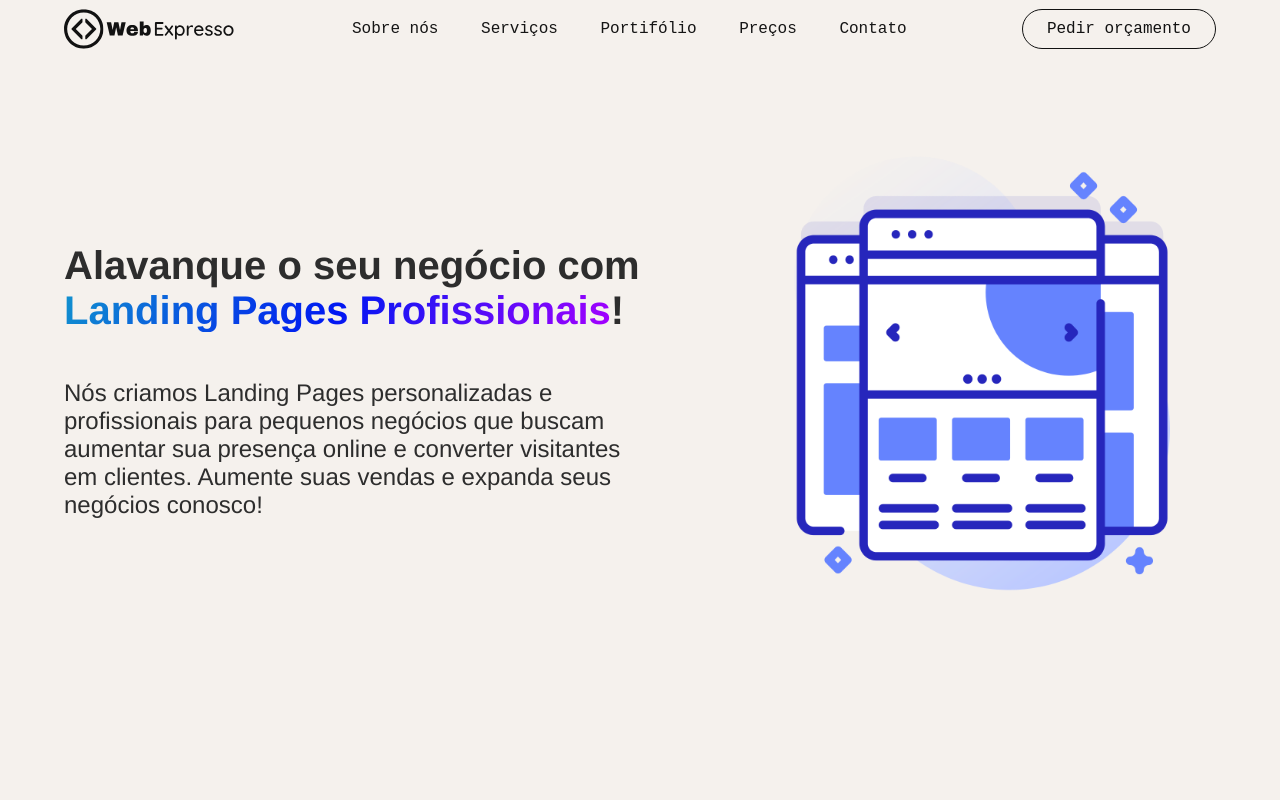
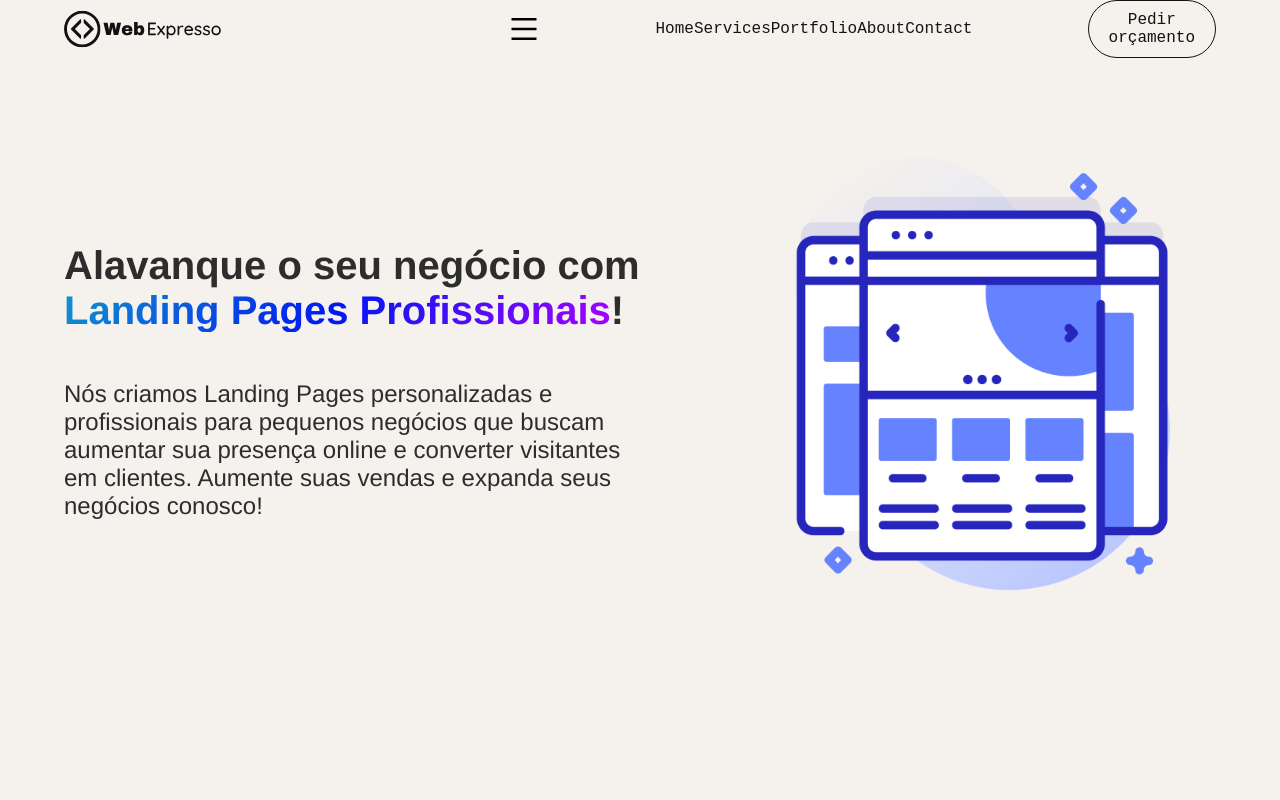
Before and after one commit to Raphael-Soares/WebExpresso, a React (Vite) app: page / in a window 1280 px wide. Shown: the top 800 px of the page. Built offline with nearby package versions, Linux system fonts and the light colour scheme.

Commit message:
Navbar resposiva

```diff
--- a/package.json
+++ b/package.json
@@ -9,6 +9,8 @@
     "preview": "vite preview"
   },
   "dependencies": {
+    "@emailjs/browser": "^3.10.0",
+    "email-js": "^2.0.2",
     "react": "^18.2.0",
     "react-dom": "^18.2.0",
     "react-icon": "^1.0.0",
--- a/src/App.jsx
+++ b/src/App.jsx
@@ -2,13 +2,14 @@ import React from "react";
 
 import Navbar from "./components/Navbar";
 import Header from "./components/Header";
+import Footer from "./components/Footer";
 
 import SobreLandingPages from "./pages/SobreLandingPages";
 import Servicos from "./pages/Servicos";
 import Portfolio from "./pages/Portifolio";
 import Sobre from "./pages/Sobre";
 import Preco from "./pages/Preco";
-import Footer from "./components/Footer";
+import Form from "./pages/Form";
 
 function App() {
     return (
@@ -35,6 +36,8 @@ function App() {
                 <Preco />
             </div>
 
+            <Form />
+
             <Footer />
         </div>
     );
--- a/src/components/Header.jsx
+++ b/src/components/Header.jsx
@@ -11,6 +11,15 @@ const Container = styled.div`
     background-color: #f5f1edff;
     height: 80vh;
     padding: 0 5vw;
+
+    @media (max-width: 768px) {
+        flex-direction: column;
+        height: 100vh;
+    }
+
+    @media (max-width: 480px) {
+        padding: 0 2vw;
+    }
 `;
 
 const Content = styled.div`
--- a/src/components/Navbar.jsx
+++ b/src/components/Navbar.jsx
@@ -1,8 +1,10 @@
-import React from "react";
+import { useState } from "react";
 
 import logo from "../assets/logodark.svg";
 
 import styled from "styled-components";
+
+import { AiOutlineMenu } from "react-icons/ai";
 
 const Container = styled.nav`
     background-color: #f5f1edff;
@@ -16,10 +18,14 @@ const Container = styled.nav`
     gap: 10%;
 
     font-family: "Courier New", Courier, monospace;
+
+    @media (max-width: 768px) {
+        flex-direction: column;
+    }
 `;
 
 const Logo = styled.img`
-    width: 15%;
+    width: 10em;
 `;
 
 const Menu = styled.div`
@@ -28,7 +34,12 @@ const Menu = styled.div`
     justify-content: space-between;
     align-items: center;
 
-    /* border: solid 1px; */
+    @media (max-width: 768px) {
+        flex-direction: column;
+        align-items: flex-start;
+
+        width: 100%;
+    }
 `;
 
 const MenuItem = styled.div`
@@ -36,6 +47,12 @@ const MenuItem = styled.div`
     cursor: pointer;
     font-size: 16px;
     font-weight: 500;
+
+    @media (max-width: 768px) {
+        margin: 10px 0;
+        font-family: "Helvetica", sans-serif;
+        font-size: 18px;
+    }
 `;
 
 const MenuButton = styled.button`
@@ -52,20 +69,40 @@ const MenuButton = styled.button`
     font-size: 16px;
 
     font-family: "Courier New", Courier, monospace;
+
+    @media (max-width: 768px) {
+        width: 100%;
+    }
 `;
 
 function Navbar() {
+    const [menuOpen, setMenuOpen] = useState(true);
+
     return (
         <Container>
-            <Logo src={logo} />
-            <Menu>
-                <MenuItem href="#about">Sobre nós</MenuItem>
-                <MenuItem href="#">Serviços</MenuItem>
-                <MenuItem href="#">Portifólio</MenuItem>
+            <div
+                style={{
+                    display: "flex",
+                    justifyContent: "space-between",
+                    alignItems: "center",
+                    gap: "10px",
+                    width: "100%",
+                }}
+            >
+                <Logo src={logo} />
 
-                <MenuItem href="#">Preços</MenuItem>
-                <MenuItem href="#">Contato</MenuItem>
-            </Menu>
+                <AiOutlineMenu size="2em" onClick={() => setMenuOpen(!menuOpen)} />
+            </div>
+
+            {menuOpen && (
+                <Menu>
+                    <MenuItem>Home</MenuItem>
+                    <MenuItem>Services</MenuItem>
+                    <MenuItem>Portfolio</MenuItem>
+                    <MenuItem>About</MenuItem>
+                    <MenuItem>Contact</MenuItem>
+                </Menu>
+            )}
             <MenuButton>Pedir orçamento</MenuButton>
         </Container>
     );
--- a/src/pages/Form.jsx
+++ b/src/pages/Form.jsx
@@ -1,7 +1,28 @@
 import React from "react";
 
+import styled from "styled-components";
+
+const Container = styled.form`
+    display: flex;
+    flex-direction: column;
+
+    padding: 8vw;
+`;
+
+const Input = styled.input`
+    border: none;
+    border: 1px solid;
+
+    border-radius: 5px;
+    padding: 5px 10px;
+`;
+
 function Form() {
-    return <div>Form</div>;
+    return (
+        <Container>
+            <Input />
+        </Container>
+    );
 }
 
 export default Form;
```
Also changed, not shown: 2 other files (tests, documents, lock files or other folders).
